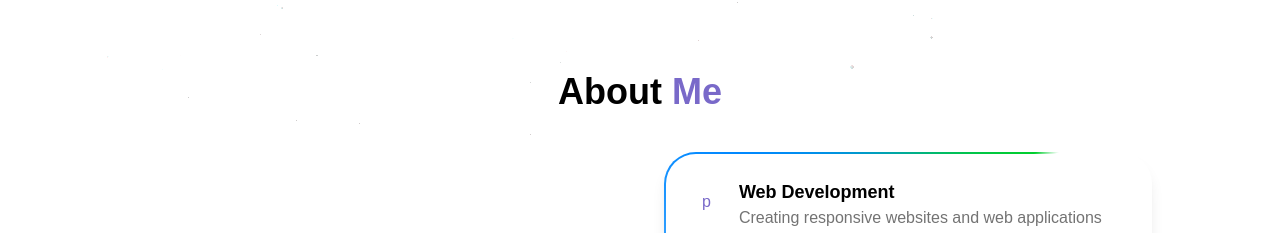
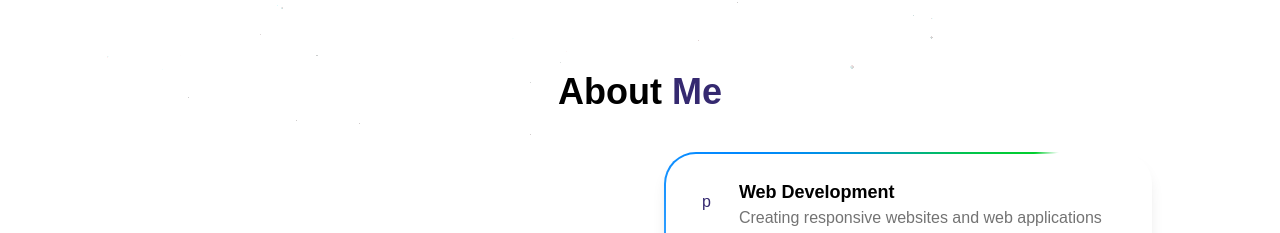
Before and after one commit to ahmedaldailami/First-Project, a React (Vite) app: page / in a window 1280 px wide. Shown: the part 712-945 px from the top of the page. Built offline with nearby package versions, Linux system fonts and the light colour scheme.

Commit message:
some changes

```diff
--- a/src/App.css
+++ b/src/App.css
@@ -48,7 +48,7 @@
     --background: 0 0% 100%;
     --foreground: 0 0% 0%;
     --card: 0 0% 100%;
-    --primary: 250 47% 60%;
+    --primary: 250 47% 30%;
     --border: 214 32% 91%;
 
 
--- a/src/components/GallarySection.jsx
+++ b/src/components/GallarySection.jsx
@@ -1,10 +1,8 @@
 import { motion } from "framer-motion";
 import DomeGallery from "./DomeGallery";
-import { useTranslation } from "react-i18next";
 import { HeadTitle } from "./HeadTitle";
 
 export const GallarySection = () => {
-  const { t } = useTranslation();
 
   return (
     <motion.div
--- a/src/index.css
+++ b/src/index.css
@@ -12,4 +12,5 @@ html {
 }
 body{
  /* padding-top: 200px; */
+ overflow-x: hidden;
 }
```
